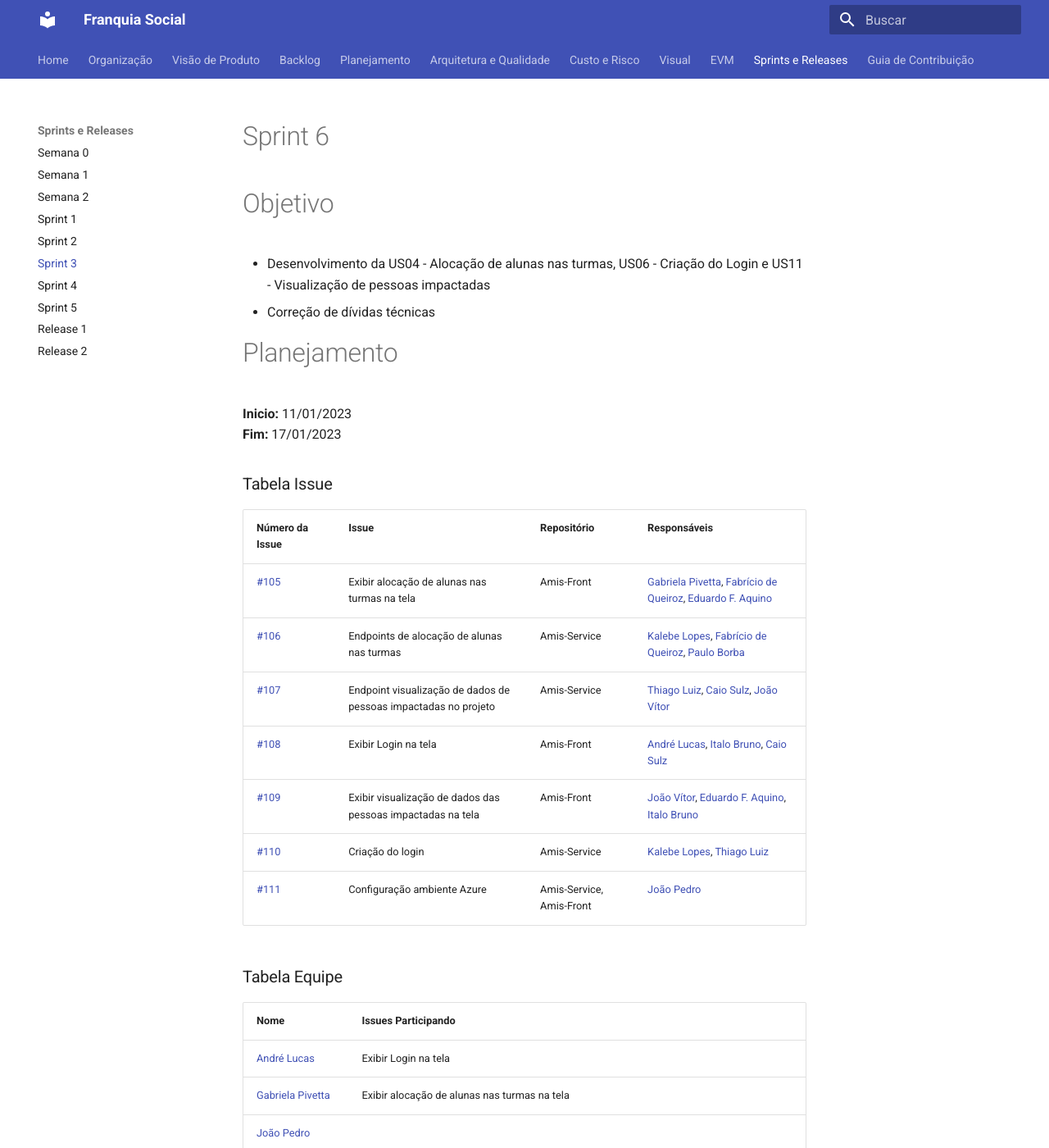
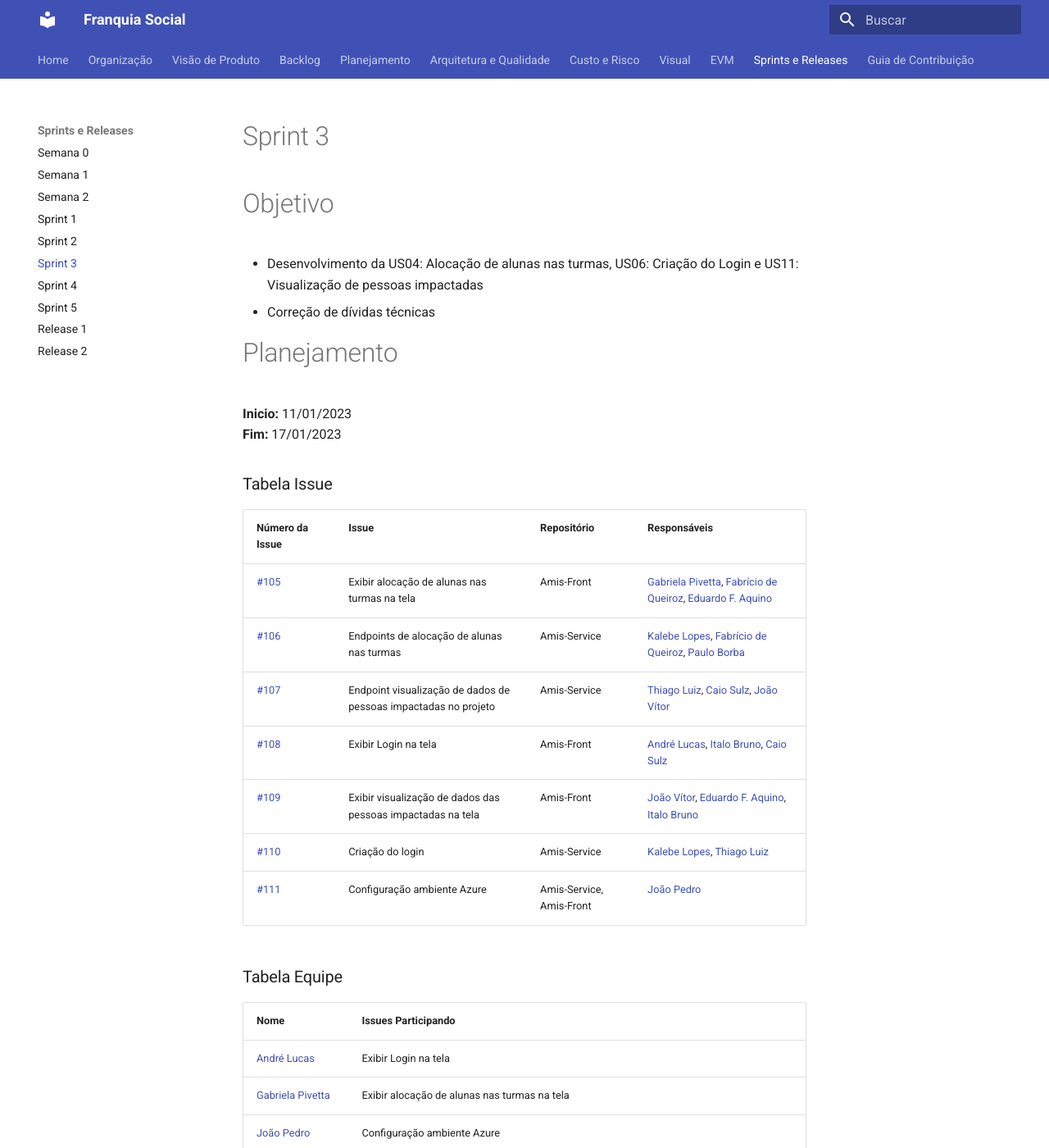
Before and after one commit to fga-eps-mds/2022.2-Amis-Doc, an MkDocs documentation site: the page built from docs/Sprints_Releases/sprint3.md, in a window 1280 px wide and 1400 px high. Shown: the whole window at 82% size. Built offline with MkDocs 1.6.1 and Material for MkDocs 9.7.7, drawn with Linux system fonts in a browser that asks for light colours.

Commit message:
BUG Fixed: correção erro digitação

```diff
--- a/docs/Sprints_Releases/sprint3.md
+++ b/docs/Sprints_Releases/sprint3.md
@@ -1,8 +1,8 @@
-# Sprint 6
+# Sprint 3
 
 # Objetivo
 
-- Desenvolvimento da US04 - Alocação de alunas nas turmas, US06 - Criação do Login e US11 - Visualização de pessoas impactadas
+- Desenvolvimento da US04: Alocação de alunas nas turmas, US06: Criação do Login e US11: Visualização de pessoas impactadas
 - Correção de dívidas técnicas
 
 # Planejamento
@@ -37,7 +37,7 @@
 | ---- | ---- |
 | [André Lucas](https://github.com/andrelucasf) |  Exibir Login na tela
 | [Gabriela Pivetta](https://github.com/gabrielapivetta) |  Exibir alocação de alunas nas turmas na tela
-| [João Pedro](https://github.com/jps12) |
+| [João Pedro](https://github.com/jps12) |    Configuração ambiente Azure
 | [Kalebe Lopes](https://github.com/KalebeLopes) |  Endpoints de alocação de alunas nas turmas, Criação do login
 | [Thiago Luiz](https://github.com/thiagolsg) |    Endpoint visualização de dados de pessoas impactadas no projeto,  Criação do login
 | [Caio Sulz](https://github.com/CaioSulz) |  Endpoint visualização de dados de pessoas impactadas no projeto,  Exibir Login na tela
```
